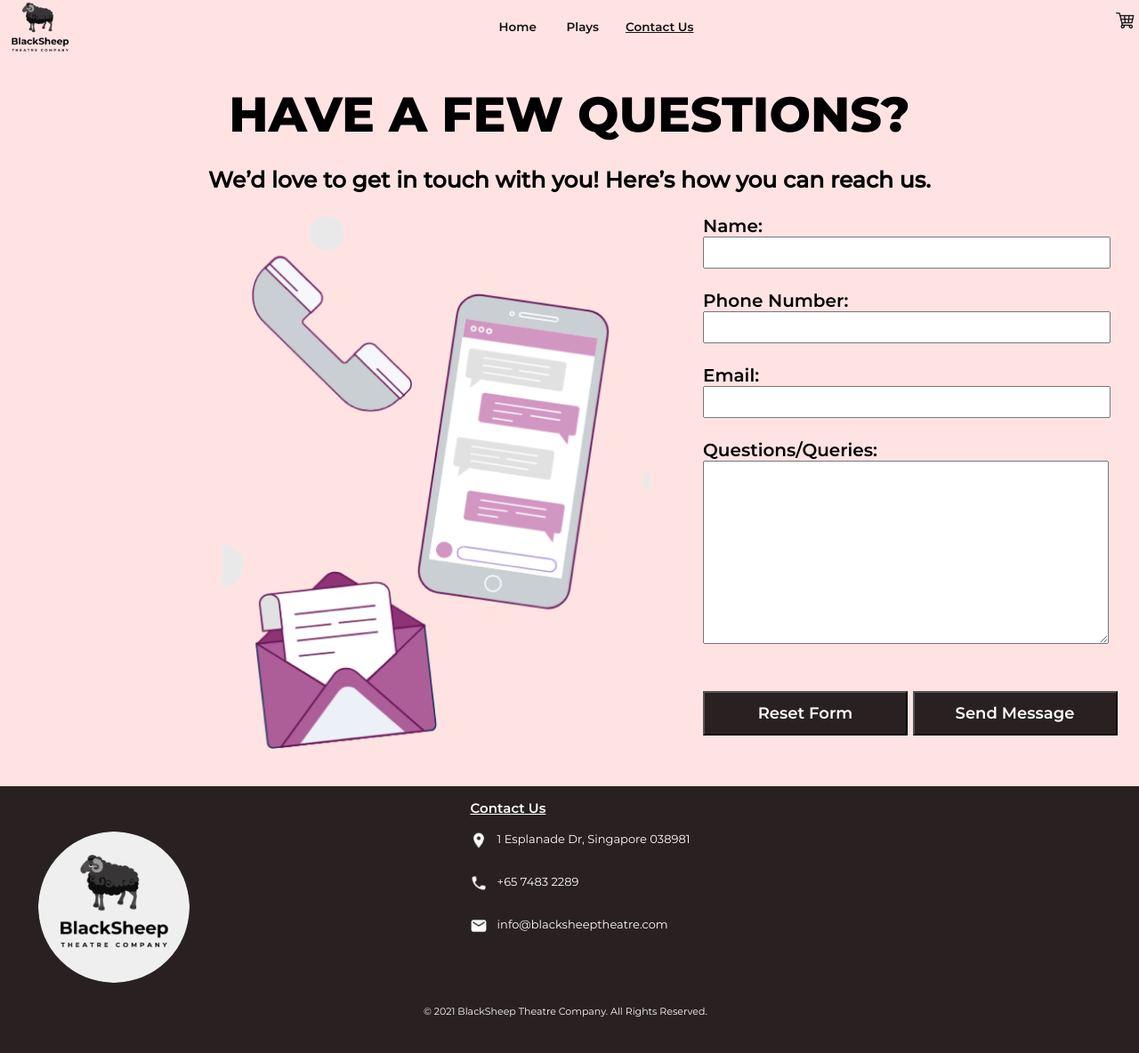
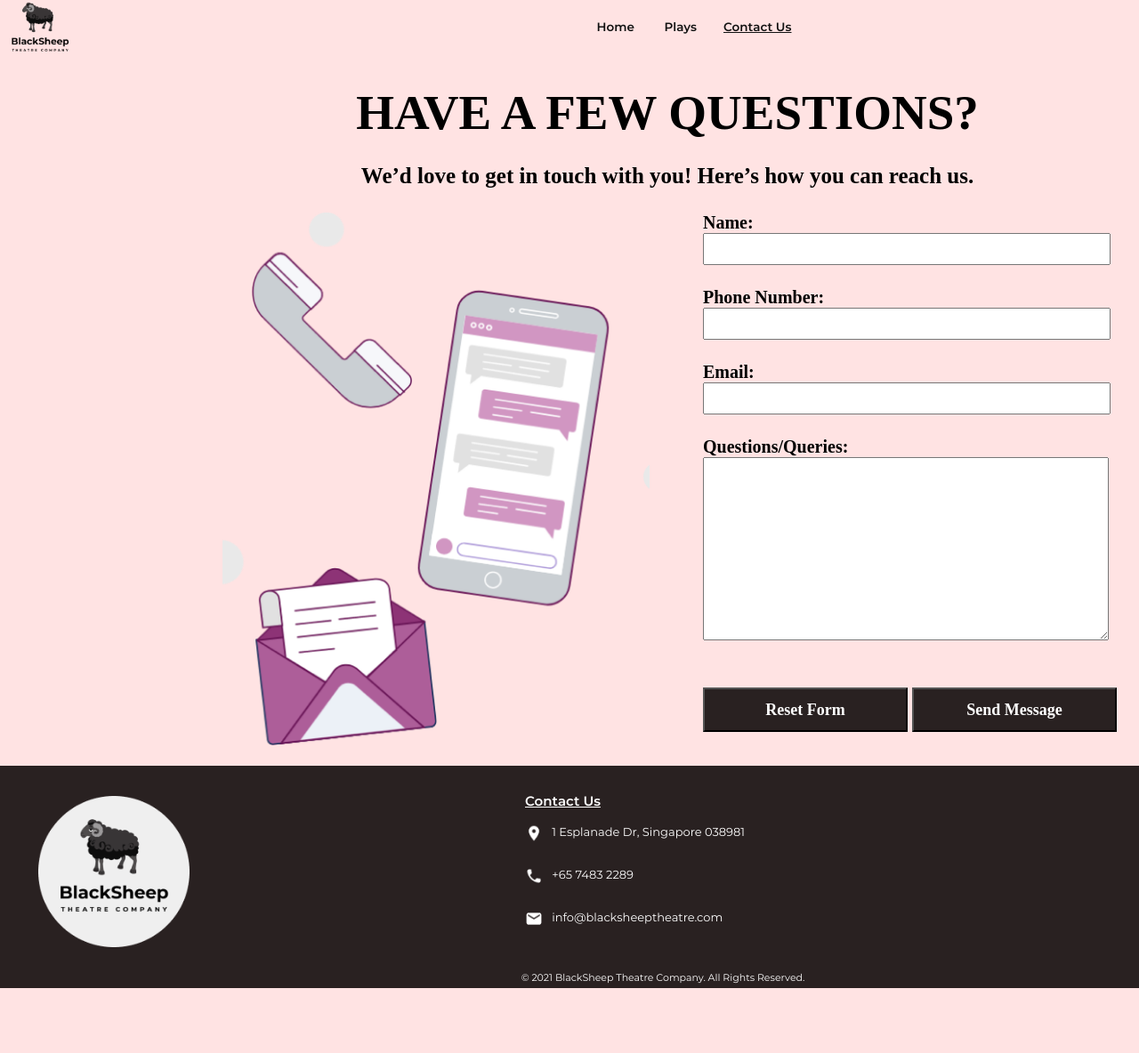
Before and after one commit to preksha99/WebApp-Project-The-BlackSheep-Theatre-Company, a PHP site: page /contact.html in a window 1280 px wide; the page is wider, and only the part inside the window is pictured. Shown: that part at 89% size. After the commit the page ends 1111 px from the top of that part, so only its background shows below. Run offline with PHP 8.4, Linux system fonts and the light colour scheme.

Commit message:
Alignment Fixes for footer

```diff
--- a/main/contact.html
+++ b/main/contact.html
@@ -11,7 +11,7 @@
                 <ul id="nav">
                     <a style="float:left" href="#">
                         <div class="logo-image">
-                              <img src="images/logo-image.png" class="img-fluid">
+                              <img src="images/logo-image.png">
                         </div>
                   </a>
                     <li><a href="home.html">Home</a>&nbsp;</li>
@@ -19,7 +19,7 @@
 				    <li><a class="active" href="contact.html">Contact Us</a>&nbsp;</li>
                     <a style="float:right" href="cart.html">
                         <div class="cart-image">
-                              <img src="images/cart-image.png" class="img-fluid">
+                              <img src="images/cart-image.png">
                         </div>
                   </a>
                 </ul>
@@ -47,18 +47,16 @@
 				<script type = "text/javascript"  src = "js/contact_validation_registry.js" ></script>
 				</div>
 			</div>
-      <br>
-      <br>
+			<br><br>
             <footer>
                 <a style="float:left" href="#">
                     <div class="logo-image-round">
-                          <img src="images/logo-image-round.png" class="img-fluid">
+                          <img src="images/logo-image-round.png">
                     </div>
               </a>
               <div class="contact">
                   <p id="contact-title" style="float:left">Contact Us</p>
-                  <br>
-                  <br>
+                  <br><br>
                   <ul>
                       <li>
                         <img style="float:left" id="icon-image" src="images/location-image.png">
--- a/main/style.css
+++ b/main/style.css
@@ -26,11 +26,8 @@
 body {font-family:Montserrat-SemiBold, Montserrat-Medium, Montserrat-Regular, Montserrat-Bold, Montserrat-Black, Montserrat-ExtraBold;
     background-color:#FFE3E3;
 	width: 100%;
-  margin: 0px auto;
-  align-items:center;
-	min-width:800px;
-  /* max-width: 100%; */
-  overflow-x: hidden;
+	min-width:1500px;
+	margin: 0px;
 }
 #nav {
   font-family:Montserrat-SemiBold;
@@ -80,10 +77,7 @@
 
 footer {
   position: relative;
-  left: 0%;
-  bottom: 0%;
-  width: 100%;
-  height: 300px;
+  height: 250px;
   background-color: #292121;
   color: white;
   text-align: center;
@@ -94,20 +88,16 @@
   left: 25%;
   width: 170px;
   height: 170px;
-  border-radius: 50%;
-  overflow: hidden;
-  margin-top: 30%;
+  /*border-radius: 50%;*/
+  margin-top: 20%;
 }
 
 .contact {
   position: relative;
-  /* display: inline-block; */
   left: 28%;
-  /* width: 60%; */
+  width: 40%;
   height: 200px;
-  margin-top: 1.5%;
-
-  /* bottom: 40%; */
+  padding-top: 1%;
 }
 
 .contact #contact-title {
@@ -126,7 +116,6 @@
   width: 20px;
   height: 20px;
   border-radius: 50%;
-  overflow: hidden;
 }
 
 .contact ul {
@@ -146,27 +135,15 @@
 
 .contact #copyright {
   position: relative;
-  top: 35%;
-  right: 35%;
-  /* left: -10%; */
+  top: 20%;
+  left: -10%;
   font-family: Montserrat-Regular;
   font-size: 11px;
   text-align: center;
   color: white;
 }
-/* End footer styling. */
-
-.banner {
-  background-color: white;
-  position: relative;
-  width: 100%;
-  height: 300px;
-  margin: 0px;
-}
-
-
 #headingtext {
-	font-family: Montserrat-ExtraBold;
+	font-family: Montserrat;
 	font-style: normal;
 	color: #000000;
 	font-weight: 800;
@@ -175,13 +152,12 @@
 	position:relative;
 }
 #headingtext p {
-  font-family: Montserrat-Medium;
 	font-weight: 600;
 	font-size: 25px;
 	line-height: 30px;
 }
 #content {
-	font-family: Montserrat-SemiBold;
+	font-family: Montserrat;
 	font-style: normal;
 	font-weight: 600;
 	font-size: 20px;
```
